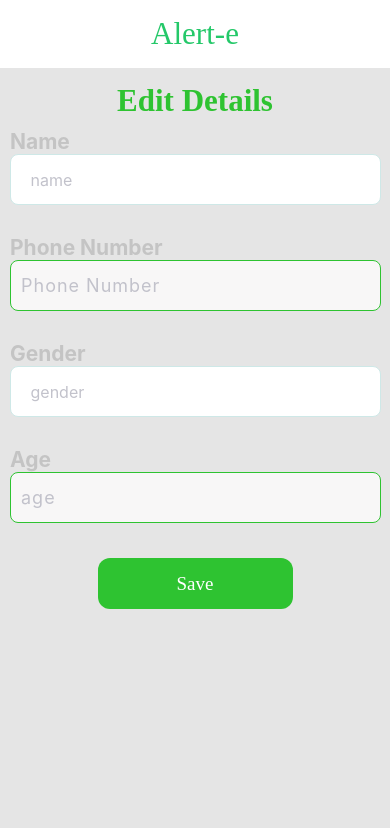
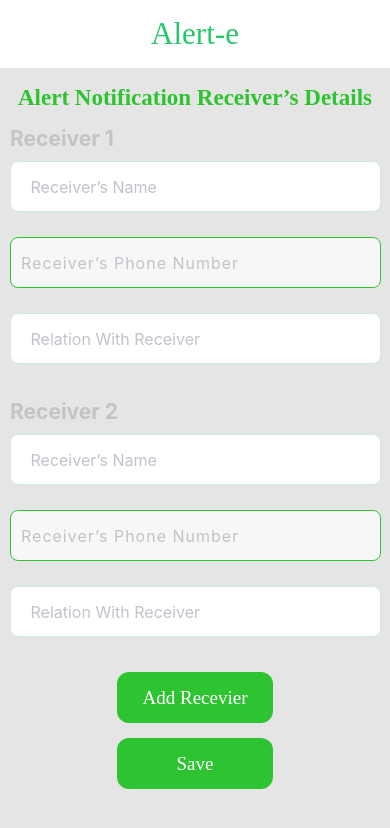
Before and after one commit to CollegeProject-HealthCare/healthcare, a React Native app: screen / in a window 390 px wide. Shown: the top 828 px of the page. Built offline with nearby package versions, Linux system fonts and the light colour scheme.

Commit message:
profile-page,Setting-page, editdetails-page and reciver-page completed

```diff
--- a/App.tsx
+++ b/App.tsx
@@ -6,6 +6,7 @@ import { AuthContext } from './src/Constants/Context';
 
 import Navigation from './src/Navigation/Index';
 import Home from './src/Screen/App/Home/home';
+import ReceiverDetails, { Receiver } from './src/Screen/App/Home/ReceiverDetails';
 import EditDetails from './src/Screen/App/Profile/EditDetails';
 import Profile from './src/Screen/App/Profile/profle';
 import Profle from './src/Screen/App/Profile/profle';
@@ -38,7 +39,8 @@ const App = () => {
       {/* <Home /> */}
       {/* <Profile /> */}
       {/* <Settings /> */}
-      <EditDetails />
+      {/* <EditDetails /> */}
+      <ReceiverDetails />
     </>
   );
 };
--- a/package.json
+++ b/package.json
@@ -20,7 +20,6 @@
     "react-native": "0.70.6",
     "react-native-confirmation-code-field": "^7.3.1",
     "react-native-gesture-handler": "^2.8.0",
-    "react-native-image-picker": "^5.0.1",
     "react-native-reanimated": "^2.13.0",
     "react-native-safe-area-context": "^4.4.1",
     "react-native-screens": "^3.18.2",
--- /dev/null
+++ b/src/Screen/App/Home/ReceiverDetails.tsx
@@ -0,0 +1,150 @@
+import { KeyboardAvoidingView, StyleSheet, Text, TextInput, View } from 'react-native';
+import React, { useState } from 'react';
+import { Colors, Fonts, setHeight, setWidth } from '../../../Components/Theme';
+import Header from '../../../Components/Header';
+import Separator from '../../../Components/Separator';
+import { ScrollView } from 'react-native-gesture-handler';
+import Input from '../../../Components/Input';
+import { Button } from '../../../Components/Button';
+
+interface Props {
+  text: string;
+}
+
+export const Receiver = (props: Props) => {
+  return (
+    <>
+      <View style={{ paddingLeft: 10 }}>
+        <Text style={styles.textStyle}>{props.text} </Text>
+      </View>
+      <View style={{ padding: 10 }}>
+        <Input
+          width={setWidth(95)}
+          height={setHeight(6)}
+          color={Colors.DEFAULT_GREY}
+          editable={true}
+          value={'Receiver’s Name'}
+        />
+      </View>
+      <Separator height={5} />
+      <View style={{ padding: 10 }}>
+        <View style={styles.phoneInputContainer}>
+          <TextInput
+            maxLength={10}
+            placeholder='Receiver’s Phone Number'
+            placeholderTextColor={Colors.DEFAULT_GREY}
+            selectionColor={Colors.DEFAULT_GREY}
+            keyboardType='number-pad'
+            style={styles.inputText}
+          />
+        </View>
+      </View>
+      <Separator height={5} />
+      <View style={{ padding: 10 }}>
+        <Input
+          width={setWidth(95)}
+          height={setHeight(6)}
+          color={Colors.DEFAULT_GREY}
+          editable={true}
+          value={'Relation With Receiver'}
+        />
+      </View>
+      <Separator height={setHeight(3)} />
+    </>
+  );
+};
+
+const ReceiverDetails = () => {
+  const [count, setCount] = useState(2);
+
+  const renderComponents = () => {
+    const components = [];
+    for (let i = 0; i < count; i++) {
+      components.push(<Receiver key={i} text={`Receiver ${i + 1}`} />);
+    }
+    return components;
+  };
+
+  return (
+    <>
+      <View
+        style={{
+          backgroundColor: Colors.backgroudColor,
+          width: setWidth(100),
+          height: setHeight(100),
+        }}>
+        <Header text='Alert-e' fontSize={8} />
+        <Separator height={setHeight(2)} />
+        <View
+          style={{
+            flexDirection: 'row',
+            backgroundColor: 'transparent',
+            alignItems: 'center',
+            alignSelf: 'center',
+          }}>
+          <Separator height={5} />
+          <Text style={[styles.subTitle]}>Alert Notification Receiver’s Details</Text>
+        </View>
+        <Separator height={15} />
+        <ScrollView showsHorizontalScrollIndicator={false}>
+          <KeyboardAvoidingView behavior='padding' keyboardVerticalOffset={10}>
+            {renderComponents()}
+            {count < 5 && (
+              <Button
+                text='Add Recevier'
+                onPress={() => setCount(prevCount => prevCount + 1)}
+                height={setHeight(6)}
+                width={setWidth(40)}
+                color={Colors.buttonGreen}
+                textColor={Colors.white}
+                textFontSize={setHeight(2.3)}
+              />
+            )}
+            <Separator height={15} />
+            <Button
+              text='Save'
+              height={setHeight(6)}
+              width={setWidth(40)}
+              color={Colors.buttonGreen}
+              textColor={Colors.white}
+              textFontSize={setHeight(2.3)}
+            />
+
+            <Separator height={15} />
+          </KeyboardAvoidingView>
+        </ScrollView>
+      </View>
+    </>
+  );
+};
+
+export default ReceiverDetails;
+
+const styles = StyleSheet.create({
+  subTitle: {
+    fontSize: setHeight(2.7),
+    color: Colors.buttonGreen,
+    fontWeight: 'bold',
+    fontFamily: Fonts.DMSans,
+  },
+  textStyle: {
+    fontSize: setHeight(2.5),
+    fontWeight: 'bold',
+    color: Colors.darkGrey,
+  },
+  phoneInputContainer: {
+    backgroundColor: Colors.LIGHT_GREY,
+    borderRadius: 8,
+    borderColor: Colors.buttonGreen,
+    borderWidth: 0.1,
+    width: setWidth(95),
+    height: setHeight(6),
+  },
+  inputText: {
+    fontSize: 16,
+    height: setHeight(6),
+    marginLeft: 10,
+    color: Colors.DEFAULT_BLACK,
+    letterSpacing: 1,
+  },
+});
```
Also changed, not shown: src/Assets/Images/logo1.png (deleted), 1 other file (tests, documents, lock files or other folders).
